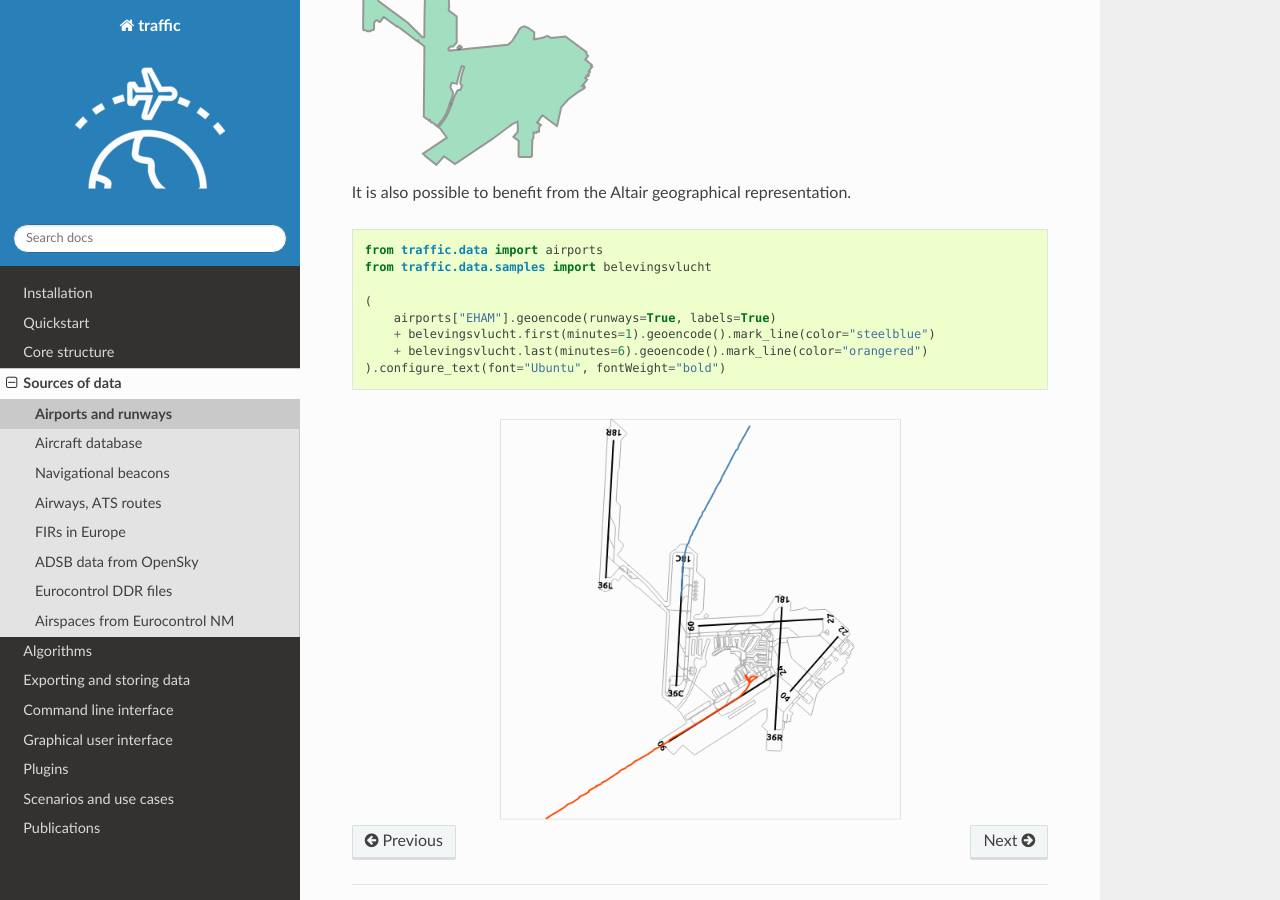
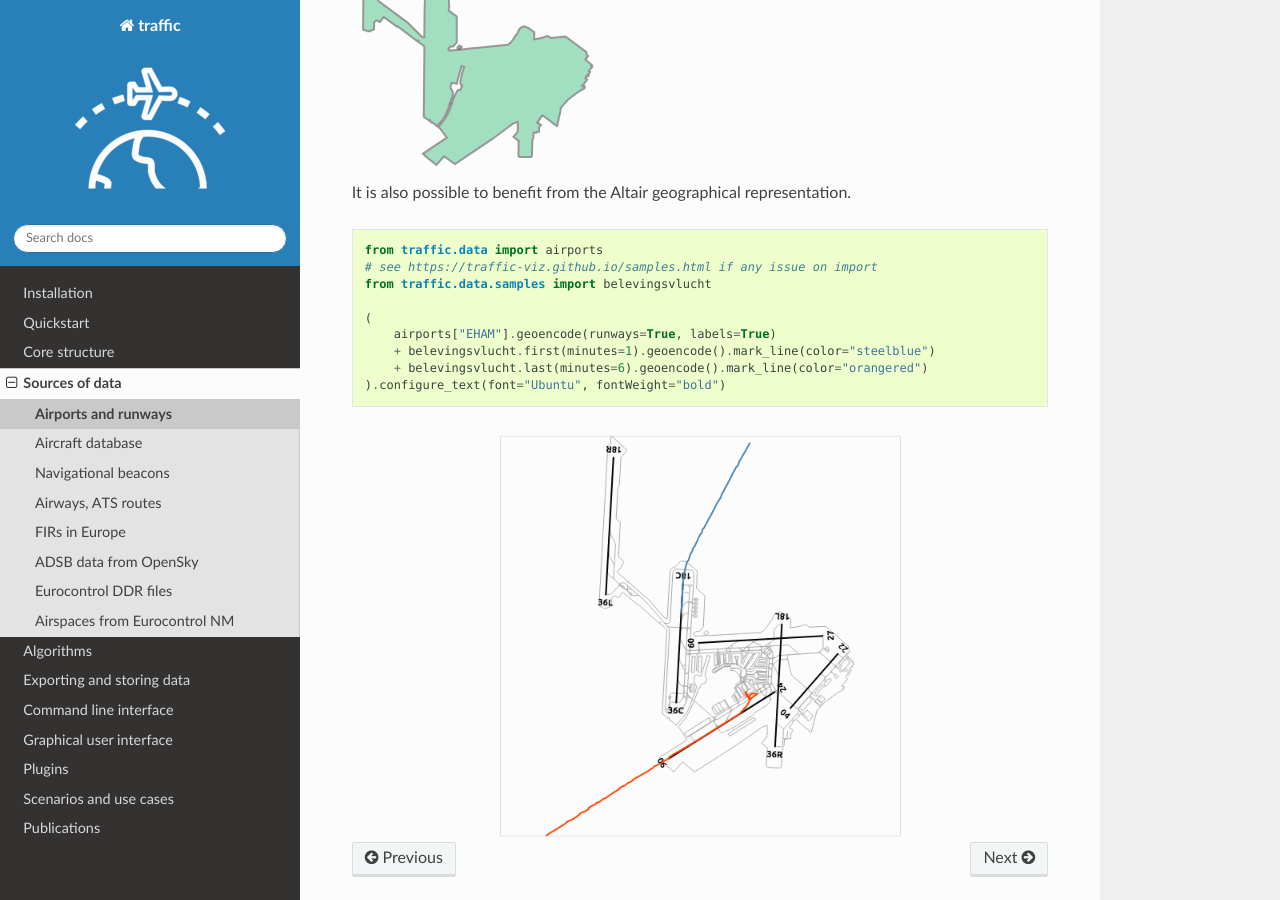
Before and after one commit to xoolive/traffic, a Sphinx documentation site: the page built from docs/airports.rst, in a window 1280 px wide and 900 px high, scrolled down 558 px. Built offline with Sphinx 7.4.7 and the Read the Docs theme 2.0.0, drawn with Linux system fonts in a browser that asks for light colours; nearby versions of some CDN libraries; pages that are not in the unit, such as notebooks, are missing from menus; a script that is not in the unit is left out; comment, search, counter and statistics services are not loaded.

Commit message:
precisions for sample trajectories (Issue with Python 3.6) fix #40

```diff
--- a/docs/airports.rst
+++ b/docs/airports.rst
@@ -24,6 +24,7 @@ It is also possible to benefit from the Altair geographical representation.
 .. code:: python
 
     from traffic.data import airports
+    # see https://traffic-viz.github.io/samples.html if any issue on import
     from traffic.data.samples import belevingsvlucht
 
     (
--- a/docs/clustering.rst
+++ b/docs/clustering.rst
@@ -18,7 +18,7 @@ August 1st 2018, cleaned and resampled to one point every five seconds. The data
 is available as a basic import:
 
 .. code:: python
-
+    # see https://traffic-viz.github.io/samples.html if any issue on import
     from traffic.data.samples import switzerland
 
 The full dataset of trajectories can be displayed on a basic Switzerland map.
--- a/docs/scenarios/calibration.rst
+++ b/docs/scenarios/calibration.rst
@@ -158,6 +158,7 @@ radials. There must be a VOR around, we can search in the navaid database:
 
 .. code:: python
 
+   # see https://traffic-viz.github.io/samples.html if any issue on import
    from traffic.data.samples.calibration import ajaccio
    from traffic.data import navaids
 
```
